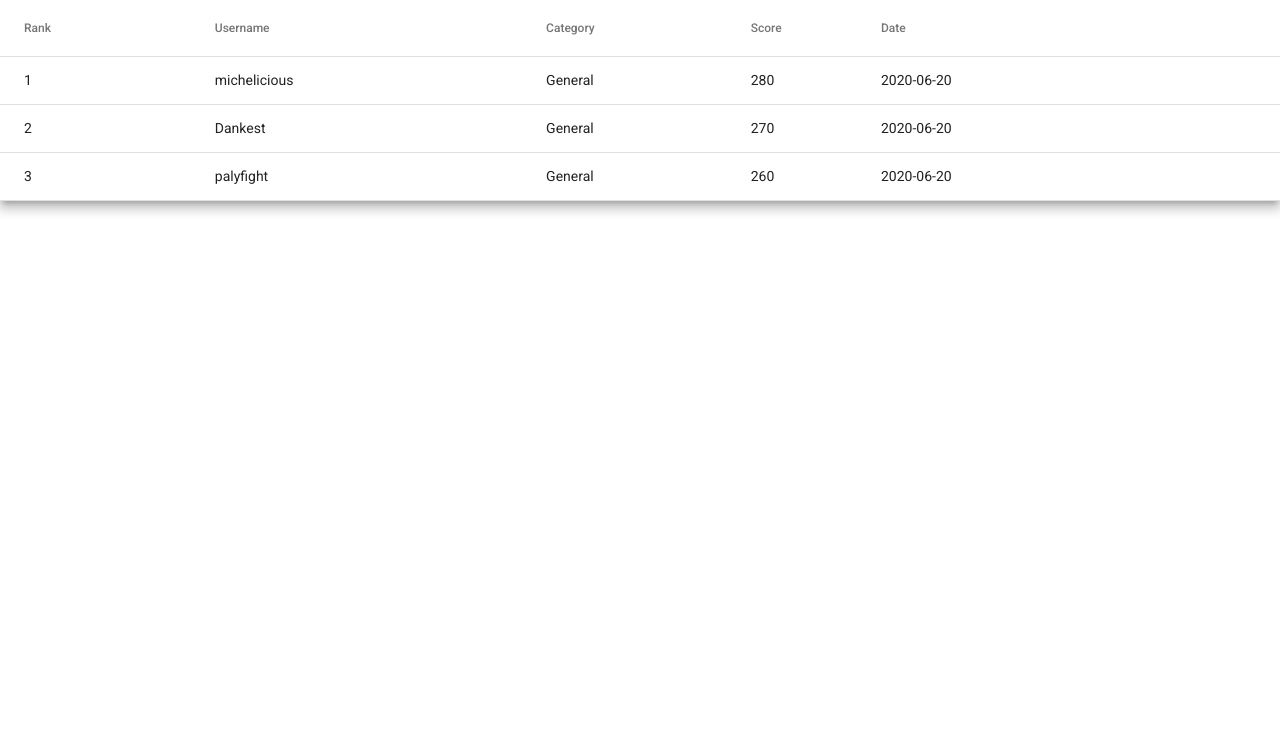
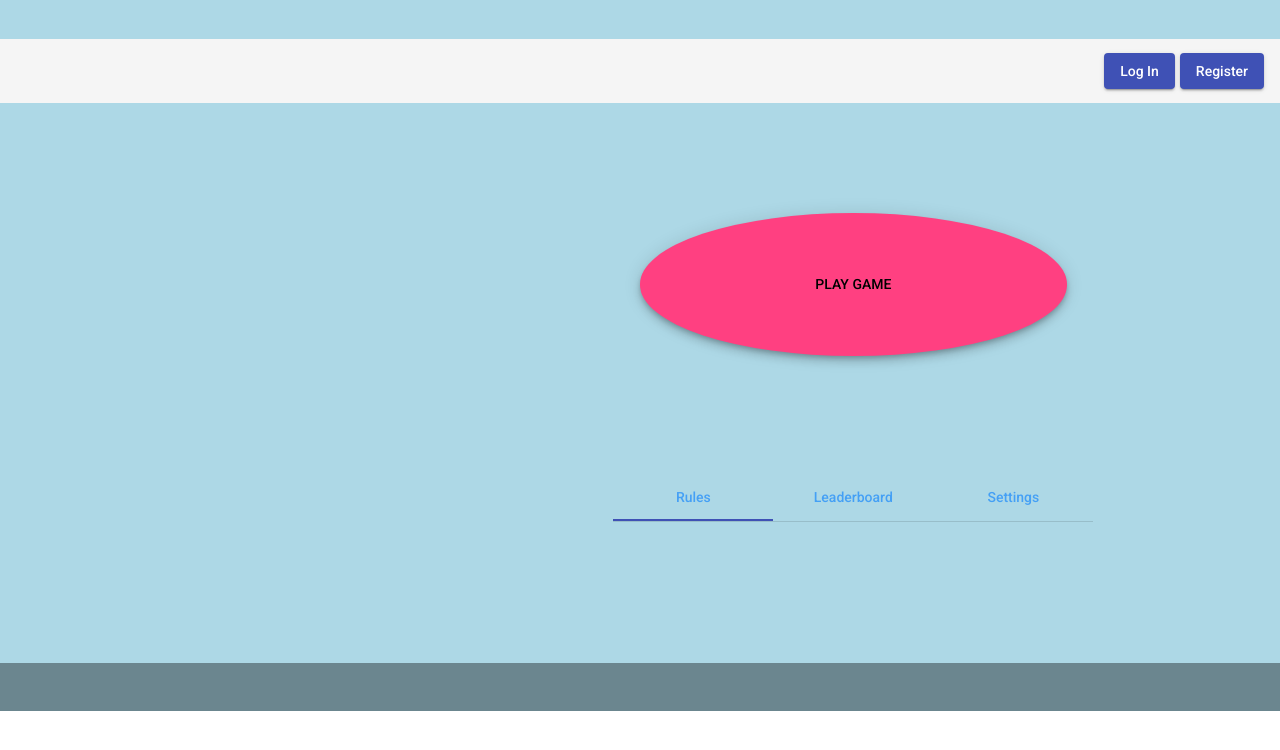
Before and after one commit to palyfight/trivia-mania, an Angular app: page / in a window 1280 px wide. Shown: the top 750 px of the page. Built offline with nearby package versions, Linux system fonts and the light colour scheme.

Commit message:
ajout route vers leaderboard-page

```diff
--- a/src/app/Components/home-page/home-page.component.html
+++ b/src/app/Components/home-page/home-page.component.html
@@ -22,7 +22,7 @@
   </mat-grid-tile>
 <!--Espace milieu-droit2 : menu -->
   <mat-grid-tile colspan="2">
-    <app-menu *ngIf="showOptionContent" [optionContent]="isOptionShown" ></app-menu>
+    <app-menu></app-menu>
   </mat-grid-tile>
 <!--Espace milieu-droit2 : menu -->
   <mat-grid-tile class="bot-tile" colspan="3">
--- a/src/app/Components/home-page/home-page.component.ts
+++ b/src/app/Components/home-page/home-page.component.ts
@@ -13,14 +13,10 @@ export class HomePageComponent implements OnInit {
 
   title = 'Trivia Mania';
   background = 'TriviaMania/bg-img2.jpg';
-  isOptionShown = false;
+
 
   constructor() {
 
-  }
-
-  showOptionContent() {
-    this.isOptionShown = !this.isOptionShown;
   }
 
   ngOnInit(): void {
--- a/src/app/Components/leaderboard/leaderboard.component.html
+++ b/src/app/Components/leaderboard/leaderboard.component.html
@@ -1,4 +1,5 @@
 
+<h3>Leaderboard</h3>
 <table mat-table [dataSource]="dataSource" class="mat-elevation-z8">    <!-- Rank Column -->
 
     <!-- Rank Column -->
--- a/src/app/Components/leaderboard/leaderboard.component.ts
+++ b/src/app/Components/leaderboard/leaderboard.component.ts
@@ -36,8 +36,6 @@ export interface BestScorers {
 })
 export class LeaderboardComponent implements OnInit {
 
-  @Input() isShown: boolean;
-
   lbColumns: string[] = ['rank', 'username', 'category', 'score', 'date'];
   dataSource = SCORER_DATA;
 
--- a/src/app/Components/menu/menu.component.html
+++ b/src/app/Components/menu/menu.component.html
@@ -1,7 +1,7 @@
-<mat-tab-group>
+<mat-tab-group #tabRef (selectedTabChange)="optionChange(tabRef.selectedIndex)">
     <mat-tab *ngFor="let option of optionList">
       <ng-template mat-tab-label>
-        {{ option.name }}
+        <a [routerLink]="optionComponent">{{ option.name }}</a>
       </ng-template>
     </mat-tab>
 </mat-tab-group>
--- a/src/app/Components/menu/menu.component.ts
+++ b/src/app/Components/menu/menu.component.ts
@@ -6,22 +6,46 @@ import { Component, OnInit, Input } from '@angular/core';
   styleUrls: ['./menu.component.scss']
 })
 export class MenuComponent implements OnInit {
-
-  @Input() optionContent: boolean;
+  optionComponent: string;
 
    optionList = [
     { name: 'Rules',
-      clicked: false
+      index: 0,
+      clicked: false,
+      component: ""
     },
     { name: 'Leaderboard',
-      clicked: false
+      index: 1,
+      clicked: false,
+      component: "/leaderboard-page"
     },
     { name: 'Settings',
-      clicked: false
+      index: 2,
+      clicked: false,
+      component: ""
     }
   ]
 
-  constructor() { }
+  logTest(x) { console.log(x)}
+
+  optionChange(index){
+    switch(index) {
+      case 0:
+        this.optionComponent = this.optionList[0].component;
+        console.log(this.optionList[0].component)
+        break;
+      case 1:
+        this.optionComponent = this.optionList[1].component;
+        console.log(this.optionList[1].component)
+        break;
+      case 2:
+        this.optionComponent = this.optionList[2].component;
+        console.log(this.optionList[2].component)
+    }
+}
+  constructor() {
+    this.optionComponent = "";
+   }
 
   ngOnInit(): void {
   }
--- a/src/app/app.module.ts
+++ b/src/app/app.module.ts
@@ -13,10 +13,8 @@ import { BrowserAnimationsModule } from '@angular/platform-browser/animations';
 import { MaterialModule } from './Material/material.module';
 
 const appRoutes: Routes = [
-  {path:
-    '**',
-    component : LeaderboardComponent
-   }
+  {path: '', component : HomePageComponent},
+  {path: 'leaderboard-page', component : LeaderboardComponent}
 ]
 
 @NgModule({
```
